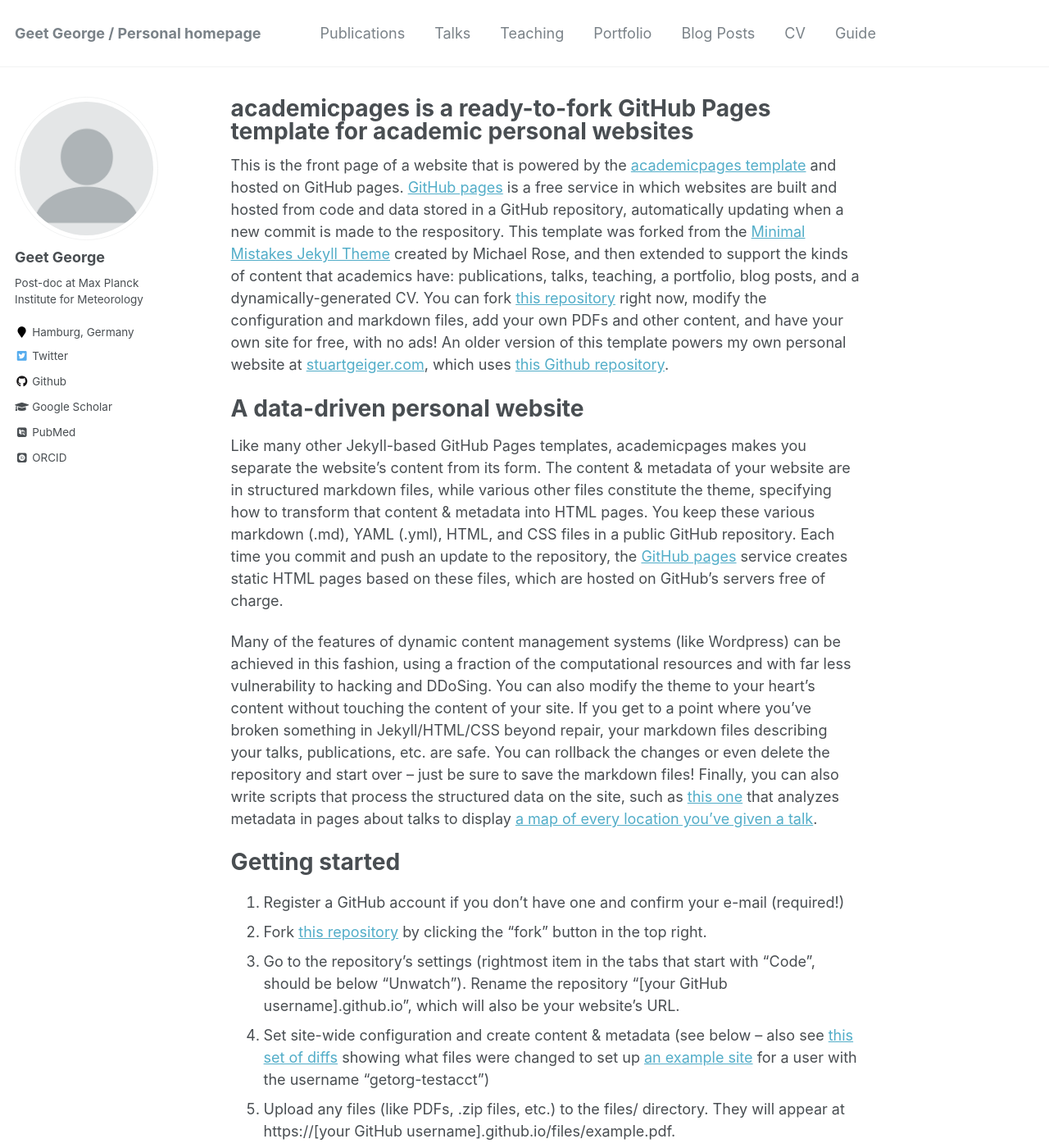
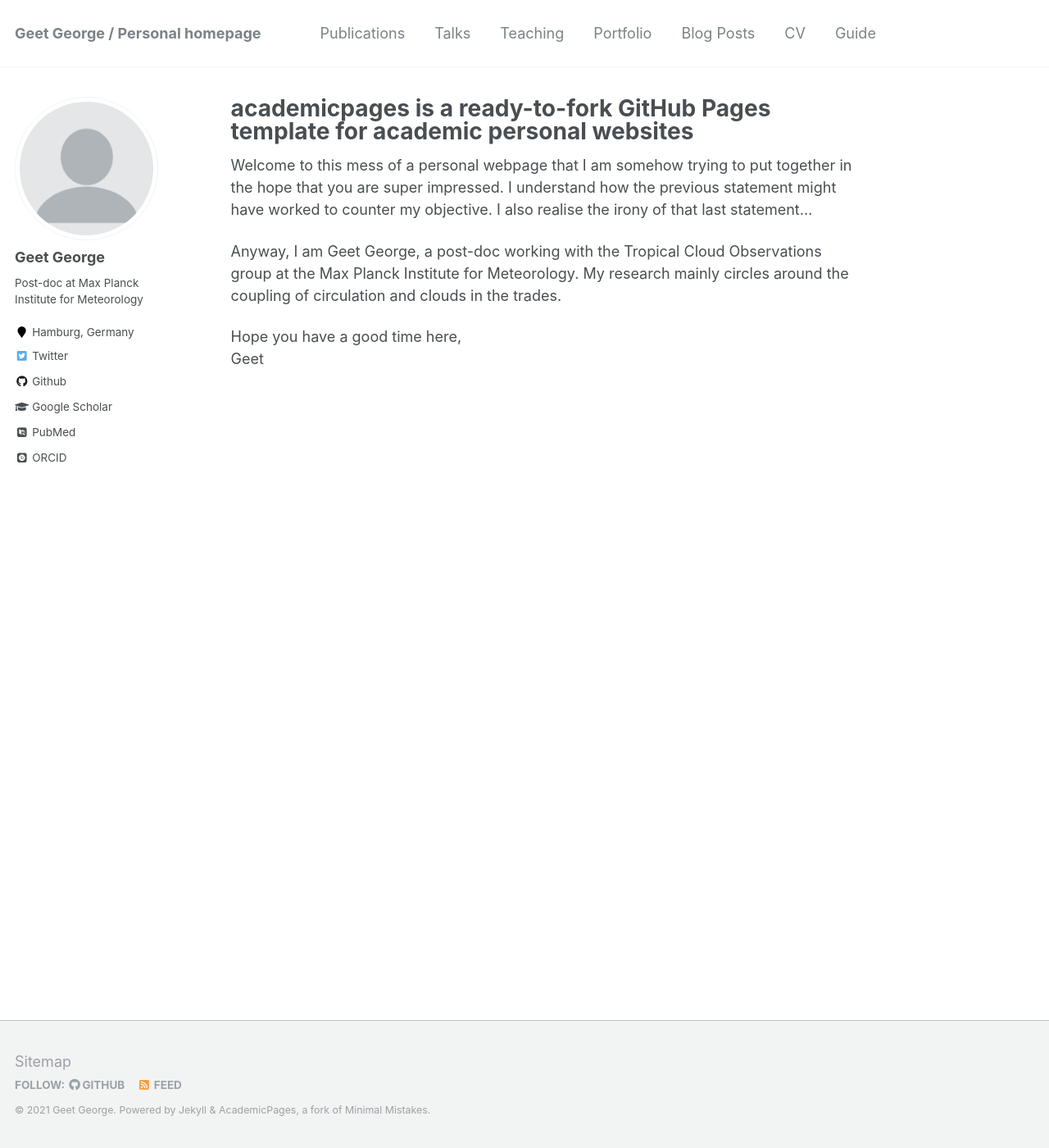
Before and after one commit to Geet-George/geet-george.github.io, a Jekyll site: the page built from _pages/about.md, in a window 1280 px wide and 1400 px high. Shown: the whole window at 82% size. Built offline with Jekyll 4.4.1, drawn with Linux system fonts in a browser that asks for light colours; some web fonts are replaced; some of the changed text lies outside the part shown.

Commit message:
Update about.md

```diff
--- a/_pages/about.md
+++ b/_pages/about.md
@@ -8,6 +8,15 @@ redirect_from:
   - /about.html
 ---
 
+Welcome to this mess of a personal webpage that I am somehow trying to put together in the hope that you are super impressed. I understand how the previous statement might have worked to counter my objective. I also realise the irony of that last statement...
+
+Anyway, I am Geet George, a post-doc working with the Tropical Cloud Observations group at the Max Planck Institute for Meteorology. My research mainly circles around the coupling of circulation and clouds in the trades.
+
+Hope you have a good time here,
+Geet
+
+
+<!--
 This is the front page of a website that is powered by the [academicpages template](https://github.com/academicpages/academicpages.github.io) and hosted on GitHub pages. [GitHub pages](https://pages.github.com) is a free service in which websites are built and hosted from code and data stored in a GitHub repository, automatically updating when a new commit is made to the respository. This template was forked from the [Minimal Mistakes Jekyll Theme](https://mmistakes.github.io/minimal-mistakes/) created by Michael Rose, and then extended to support the kinds of content that academics have: publications, talks, teaching, a portfolio, blog posts, and a dynamically-generated CV. You can fork [this repository](https://github.com/academicpages/academicpages.github.io) right now, modify the configuration and markdown files, add your own PDFs and other content, and have your own site for free, with no ads! An older version of this template powers my own personal website at [stuartgeiger.com](http://stuartgeiger.com), which uses [this Github repository](https://github.com/staeiou/staeiou.github.io).
 
 A data-driven personal website
@@ -48,3 +57,4 @@ Example: editing a markdown file for a talk
 For more info
 ------
 More info about configuring academicpages can be found in [the guide](https://academicpages.github.io/markdown/). The [guides for the Minimal Mistakes theme](https://mmistakes.github.io/minimal-mistakes/docs/configuration/) (which this theme was forked from) might also be helpful.
+ -->
```
